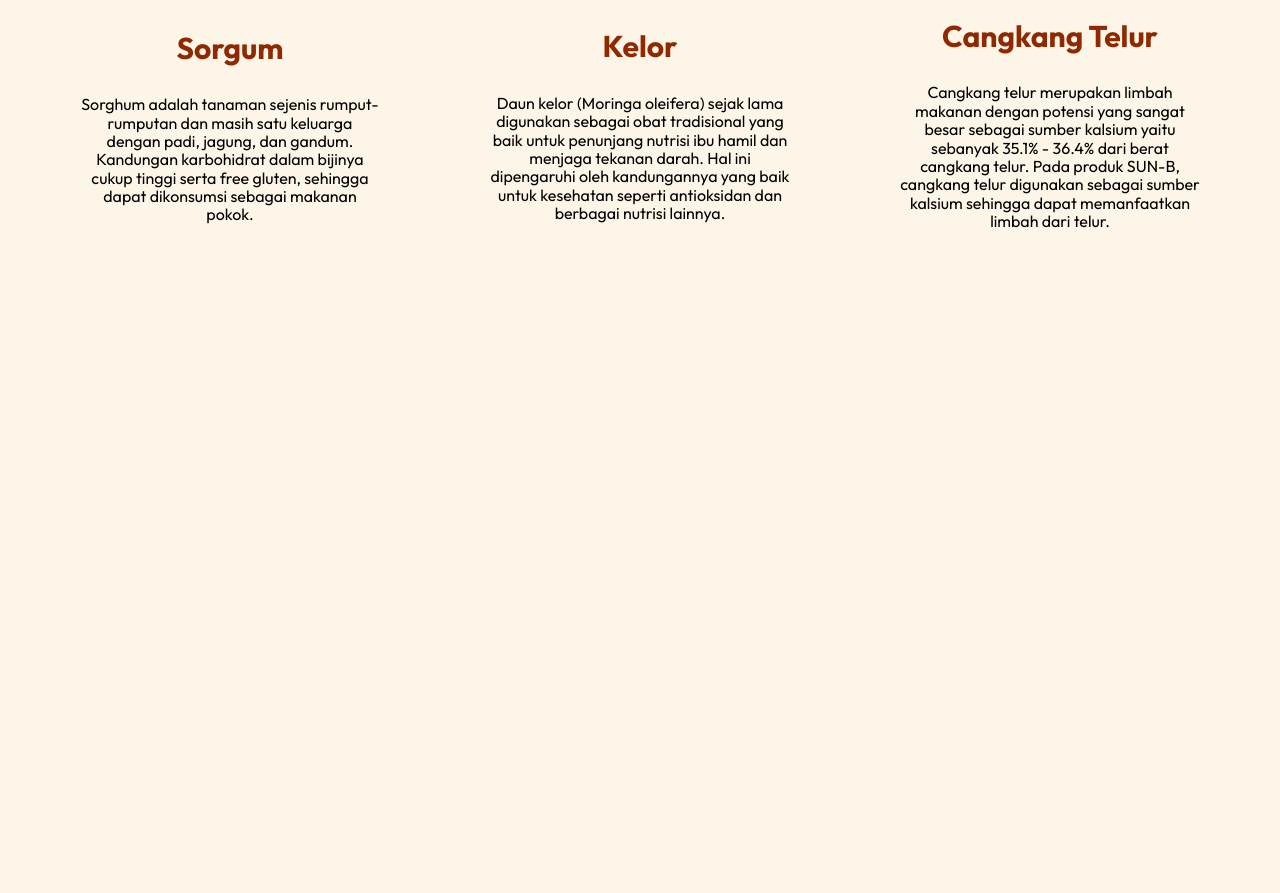
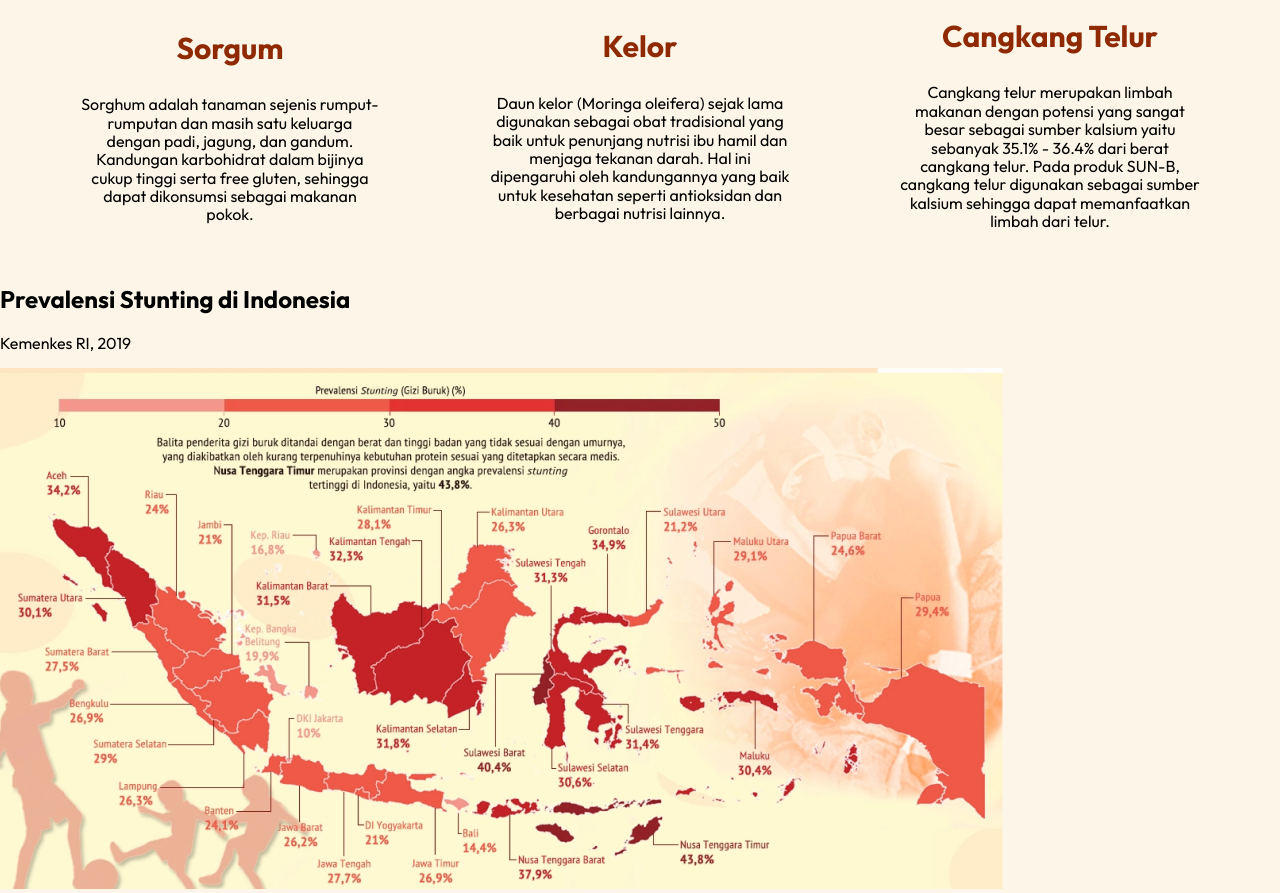
Before and after one commit to PKMB-SUNB/Sun-B_landing-page, a plain HTML site: page index.html in a window 1280 px wide. Shown: the part 1003-1896 px from the top of the page. Before the commit the page ends 1289 px from the top, so only its background shows below. Drawn offline with nearby package versions, Linux system fonts and the light colour scheme.

Commit message:
feat: graph section

```diff
--- a/index.html
+++ b/index.html
@@ -65,5 +65,13 @@
             </div>
         </div>
     </section>
+
+    <section class="graph">
+        <div class="graph-card">
+            <h2>Prevalensi Stunting di Indonesia</h2>
+            <p>Kemenkes RI, 2019</p>
+            <img src="./image/peta.png" alt="">
+        </div>
+    </section>
 </body>
 </html>
```
Also changed, not shown: image/peta.png (added).
